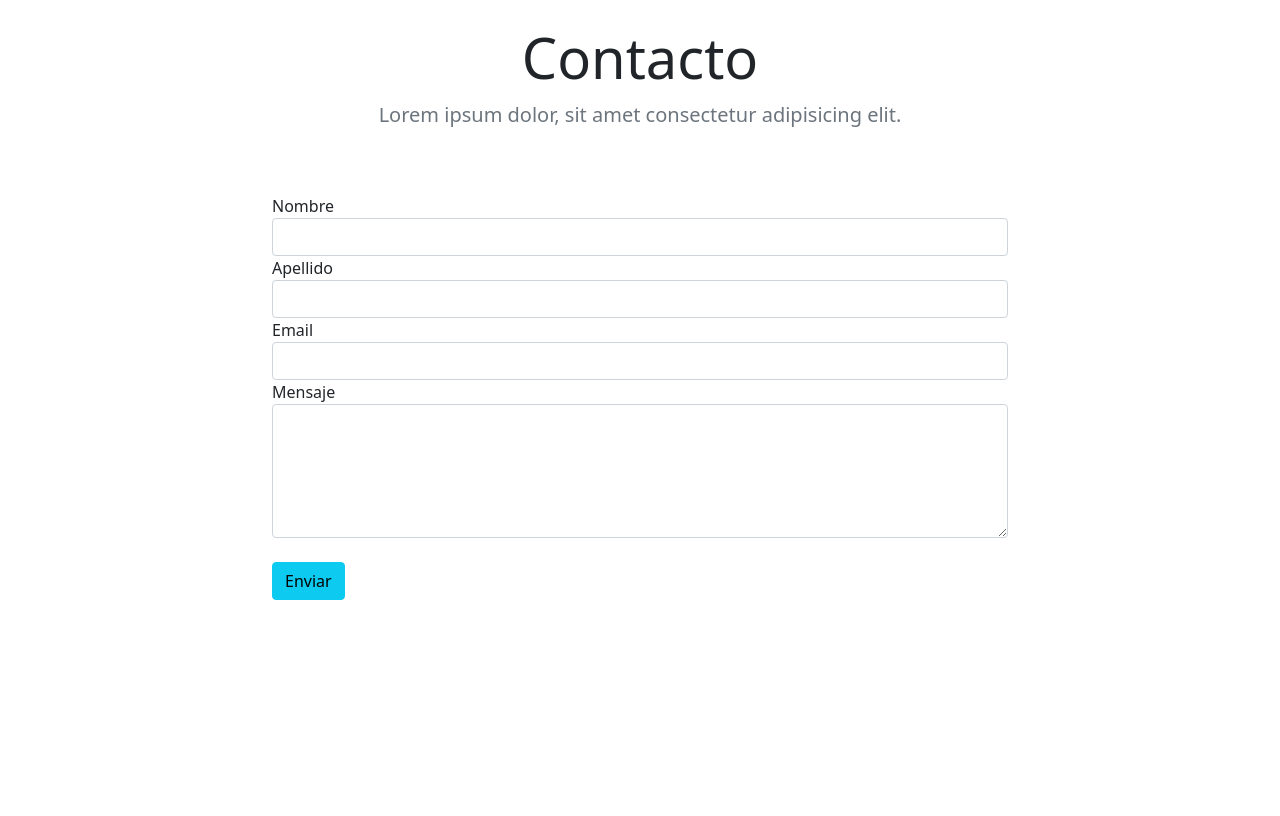
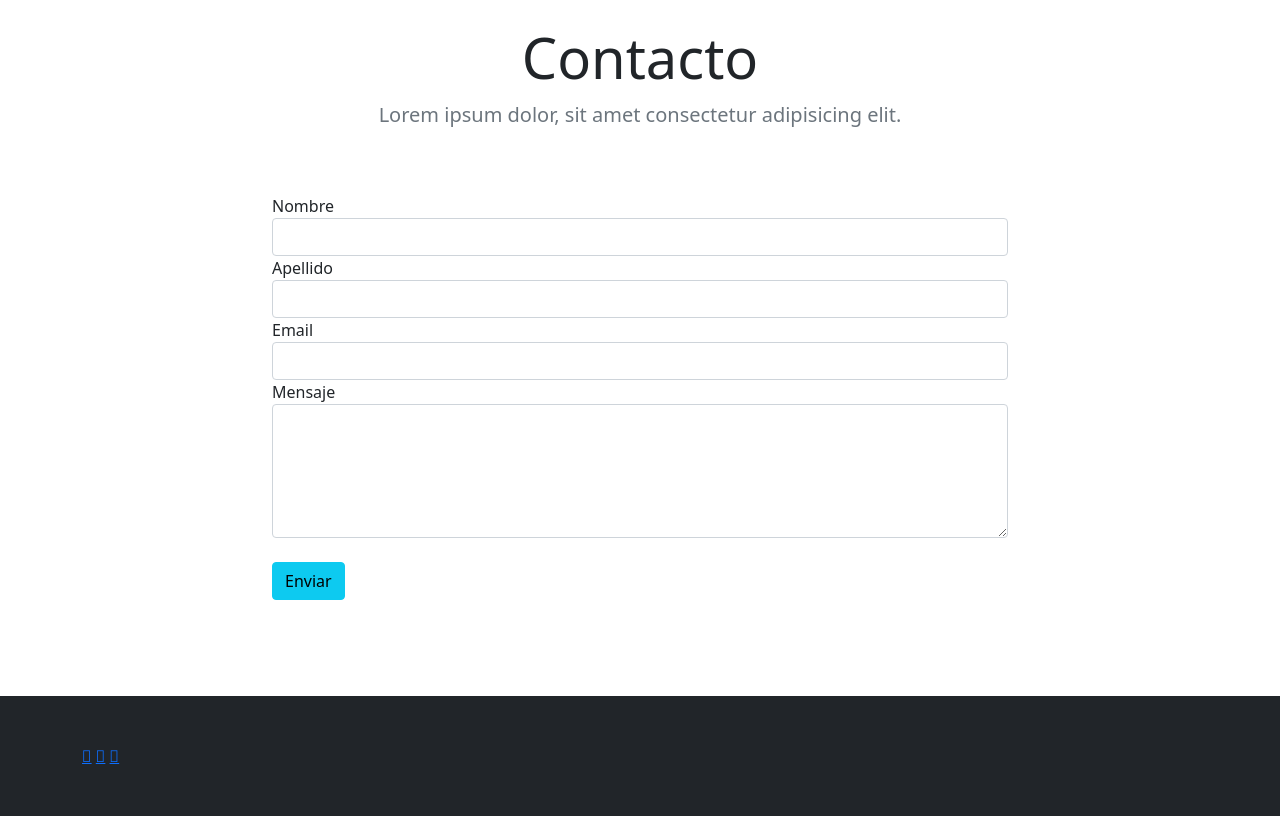
Before and after one commit to tomyhas/idea-perez-rodriguez, a plain HTML site: page index.html in a window 1280 px wide. Shown: the part 3371-4187 px from the top of the page. Before the commit the page ends 4067 px from the top, so only its background shows below. Drawn offline with Linux system fonts and the light colour scheme.

Commit message:
ultimo commit, lo juro

```diff
--- a/index.html
+++ b/index.html
@@ -6,7 +6,7 @@
     <meta name="viewport" content="width=device-width, initial-scale=1">
 
     <!-- Bootstrap CSS -->
-    <link href="css/bootstrap.min.css" rel="stylesheet" integrity="sha384-1BmE4kWBq78iYhFldvKuhfTAU6auU8tT94WrHftjDbrCEXSU1oBoqyl2QvZ6jIW3" crossorigin="anonymous">
+    <link href="css/bootstrap.min.css" rel="stylesheet">
     <!-- font awesome css -->
     <link rel="stylesheet" href="https://cdnjs.cloudflare.com/ajax/libs/font-awesome/4.7.0/css/font-awesome.min.css">
 
@@ -310,6 +310,19 @@
                 </div>
             </section>
 
+            <footer class="py-5 bg-dark">
+                <div class="container">
+                    <div class="row">
+                        <div class="col-text-center">
+                            <a href="#"><i class="fab fa-facebook"></i></a>
+                            <a href="#"><i class="fab fa-twitter"></i></a>
+                            <a href="#"><i class="fab fa-google"></i></a>
+                        </div>
+                    </div>
+                </div>
+
+            </footer>
+
 
 
 
```
